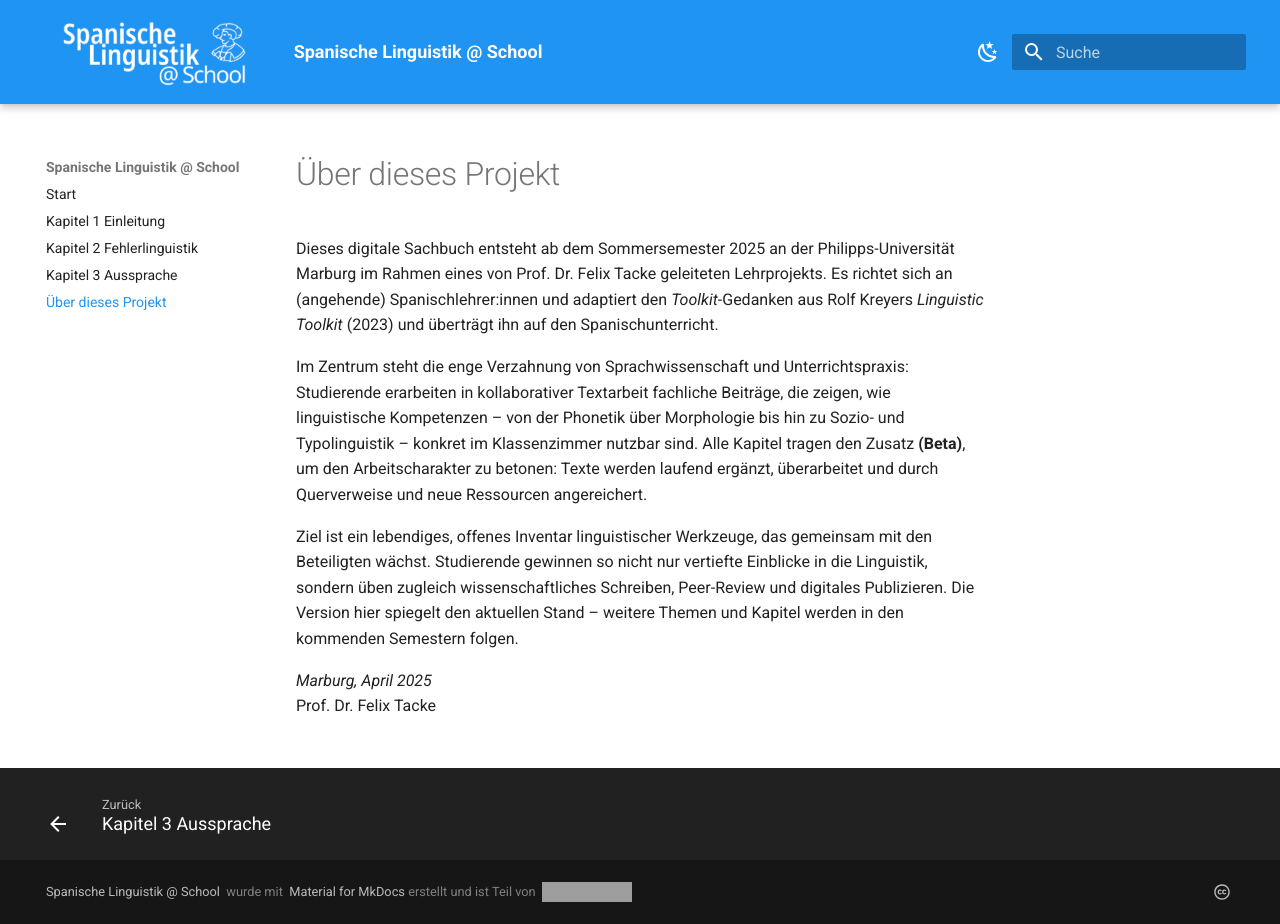
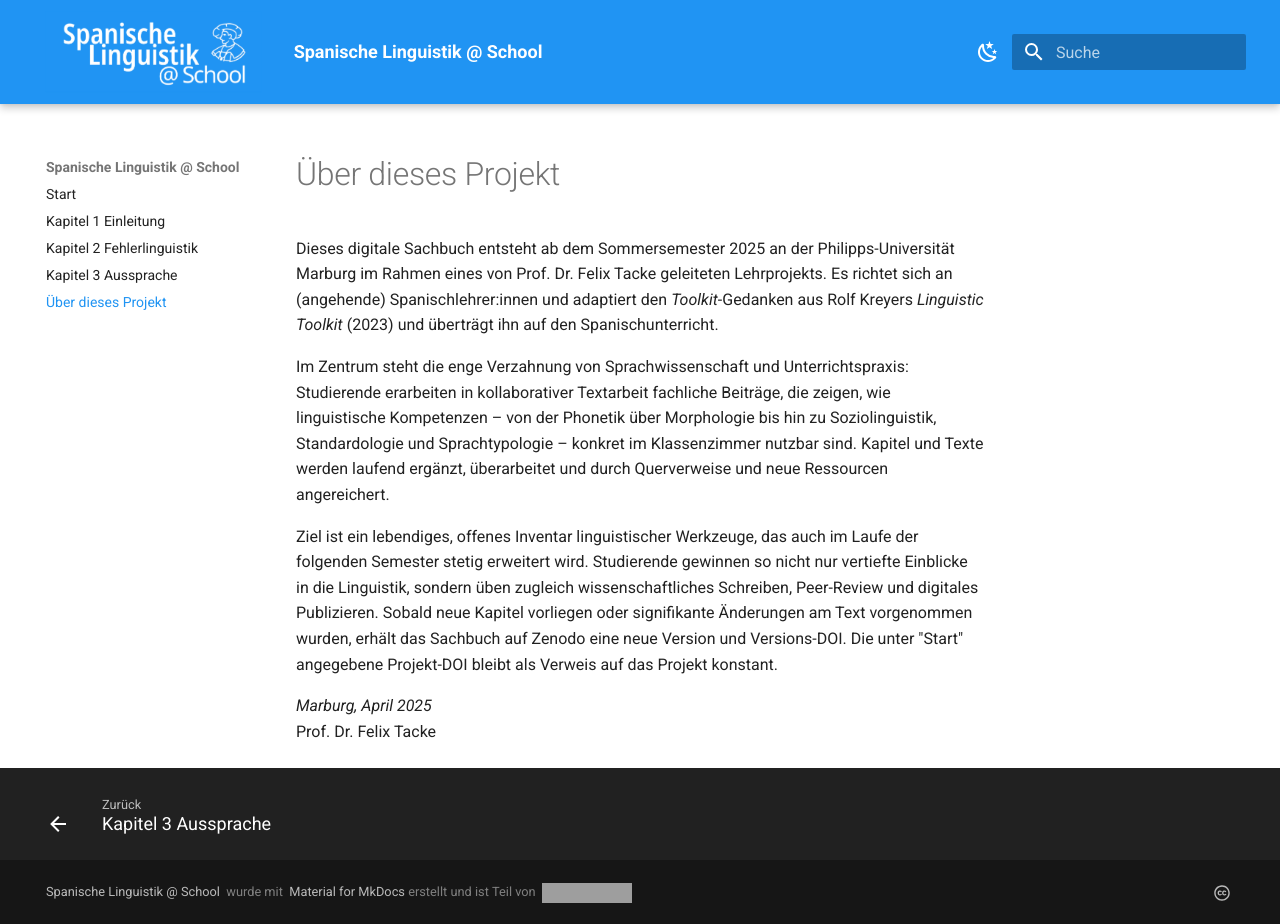
Before and after one commit to FTacke/spanisch-toolkit, an MkDocs documentation site: the page built from docs/projekt.md, in a window 1280 px wide and 924 px high. Built offline with MkDocs 1.6.1 and Material for MkDocs 9.7.7, drawn with Linux system fonts in a browser that asks for light colours; grey boxes are pictures that could not be loaded.

Commit message:
Projekt description adjusted

```diff
--- a/docs/projekt.md
+++ b/docs/projekt.md
@@ -2,9 +2,9 @@
 
 Dieses digitale Sachbuch entsteht ab dem Sommersemester 2025 an der Philipps-Universität Marburg im Rahmen eines von Prof. Dr. Felix Tacke geleiteten Lehrprojekts. Es richtet sich an (angehende) Spanischlehrer:innen und adaptiert den *Toolkit*-Gedanken aus Rolf Kreyers *Linguistic Toolkit* (2023) und überträgt ihn auf den Spanischunterricht.
 
-Im Zentrum steht die enge Verzahnung von Sprachwissenschaft und Unterrichtspraxis: Studierende erarbeiten in kollaborativer Textarbeit fachliche Beiträge, die zeigen, wie linguistische Kompetenzen – von der Phonetik über Morphologie bis hin zu Sozio- und Typolinguistik – konkret im Klassenzimmer nutzbar sind. Alle Kapitel tragen den Zusatz **(Beta)**, um den Arbeitscharakter zu betonen: Texte werden laufend ergänzt, überarbeitet und durch Querverweise und neue Ressourcen angereichert.
+Im Zentrum steht die enge Verzahnung von Sprachwissenschaft und Unterrichtspraxis: Studierende erarbeiten in kollaborativer Textarbeit fachliche Beiträge, die zeigen, wie linguistische Kompetenzen – von der Phonetik über Morphologie bis hin zu Soziolinguistik, Standardologie und Sprachtypologie – konkret im Klassenzimmer nutzbar sind. Kapitel und Texte werden laufend ergänzt, überarbeitet und durch Querverweise und neue Ressourcen angereichert.
 
-Ziel ist ein lebendiges, offenes Inventar linguistischer Werkzeuge, das gemeinsam mit den Beteiligten wächst. Studierende gewinnen so nicht nur vertiefte Einblicke in die Linguistik, sondern üben zugleich wissenschaftliches Schreiben, Peer-Review und digitales Publizieren. Die Version hier spiegelt den aktuellen Stand – weitere Themen und Kapitel werden in den kommenden Semestern folgen.
+Ziel ist ein lebendiges, offenes Inventar linguistischer Werkzeuge, das auch im Laufe der folgenden Semester stetig erweitert wird. Studierende gewinnen so nicht nur vertiefte Einblicke in die Linguistik, sondern üben zugleich wissenschaftliches Schreiben, Peer-Review und digitales Publizieren. Sobald neue Kapitel vorliegen oder signifikante Änderungen am Text vorgenommen wurden, erhält das Sachbuch auf Zenodo eine neue Version und Versions-DOI. Die unter "Start" angegebene Projekt-DOI bleibt als Verweis auf das Projekt konstant.
 
 *Marburg, April 2025*
 Prof. Dr. Felix Tacke
```
